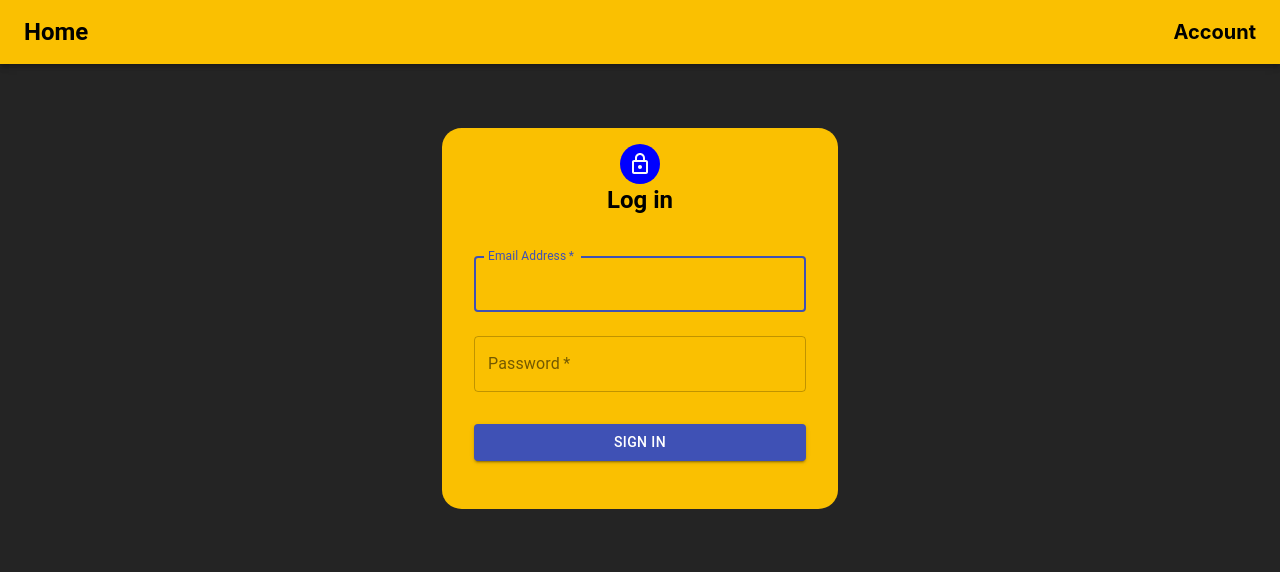
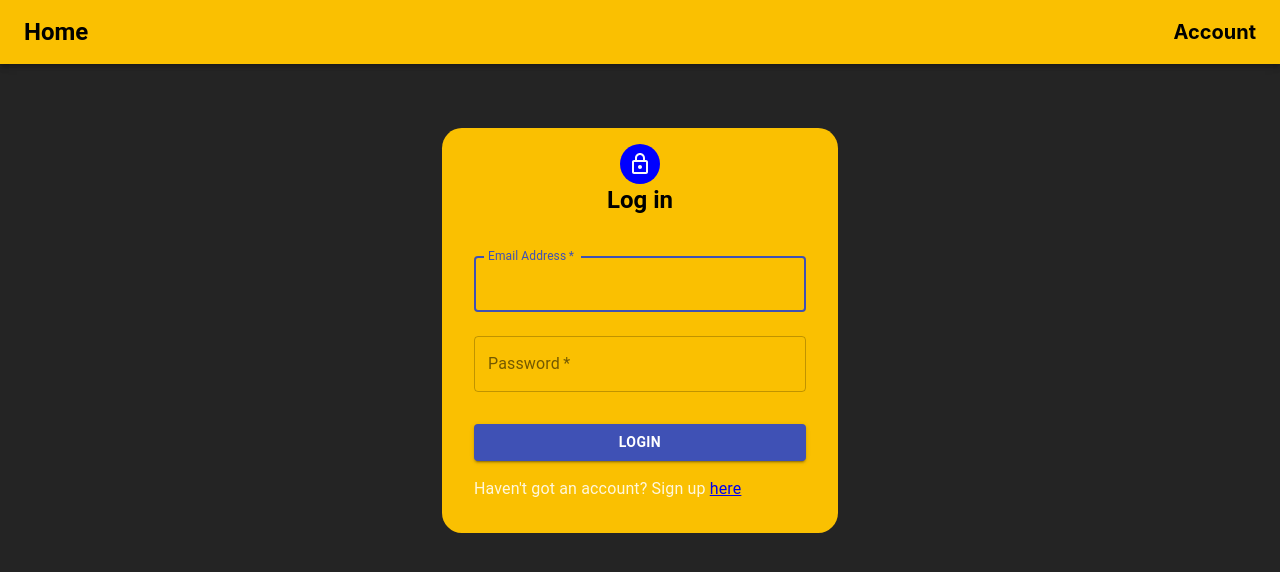
Before and after one commit to Giabao252/fsg-intern-repo, a React (Vite) app in the folder client/: page / in a window 1280 px wide. Shown: the top 572 px of the page. Built offline with nearby package versions, Linux system fonts and the light colour scheme.

Commit message:
quick fix for unauthenticated home page ui

```diff
--- a/client/src/components/LoginForm/LoginForm.tsx
+++ b/client/src/components/LoginForm/LoginForm.tsx
@@ -1,5 +1,6 @@
 import { Avatar, Button, TextField, Container, Typography } from '@material-ui/core';
 import { useState } from 'react';
+import { Link } from 'react-router-dom';
 import LockOutlinedIcon from "@material-ui/icons/LockOutlined";
 import { useStyles } from "./styles";
 
@@ -58,8 +59,9 @@ const LoginForm: React.FC = () => {
                         color="primary"
                         className={classes.submit}
                     >
-                        Sign In
+                        Login
                     </Button>
+                    <Typography >Haven't got an account? Sign up <Link to="/signup">here</Link></Typography>
                 </form>
             </div>
         </Container>
--- a/client/src/components/LoginForm/styles.tsx
+++ b/client/src/components/LoginForm/styles.tsx
@@ -18,6 +18,7 @@ export const useStyles = makeStyles<Theme>((theme) => ({
     },
     submit: {
         margin: theme.spacing(3, 0, 2),
+        fontWeight: "bold"
     },
     title: {
         color: "black",
```
